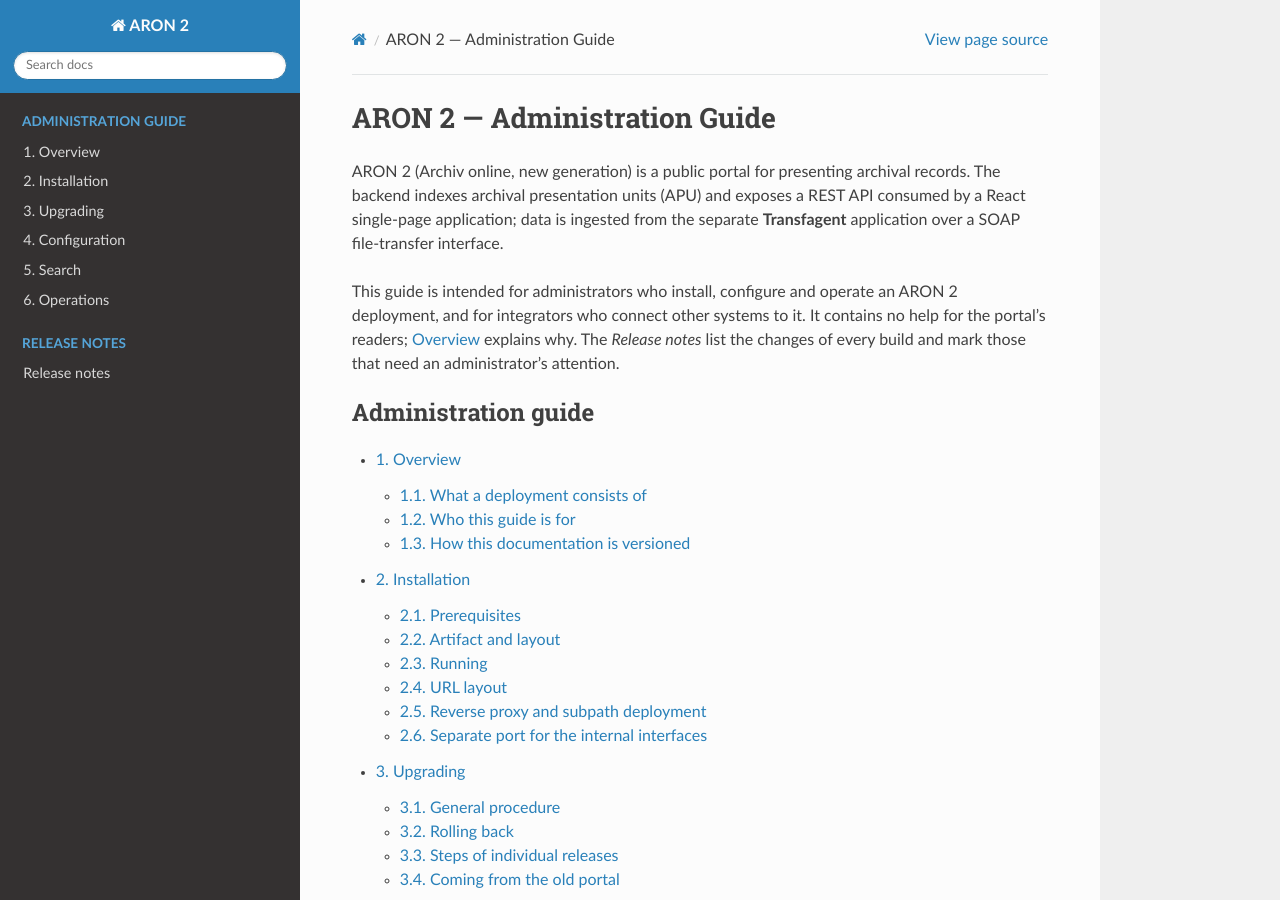
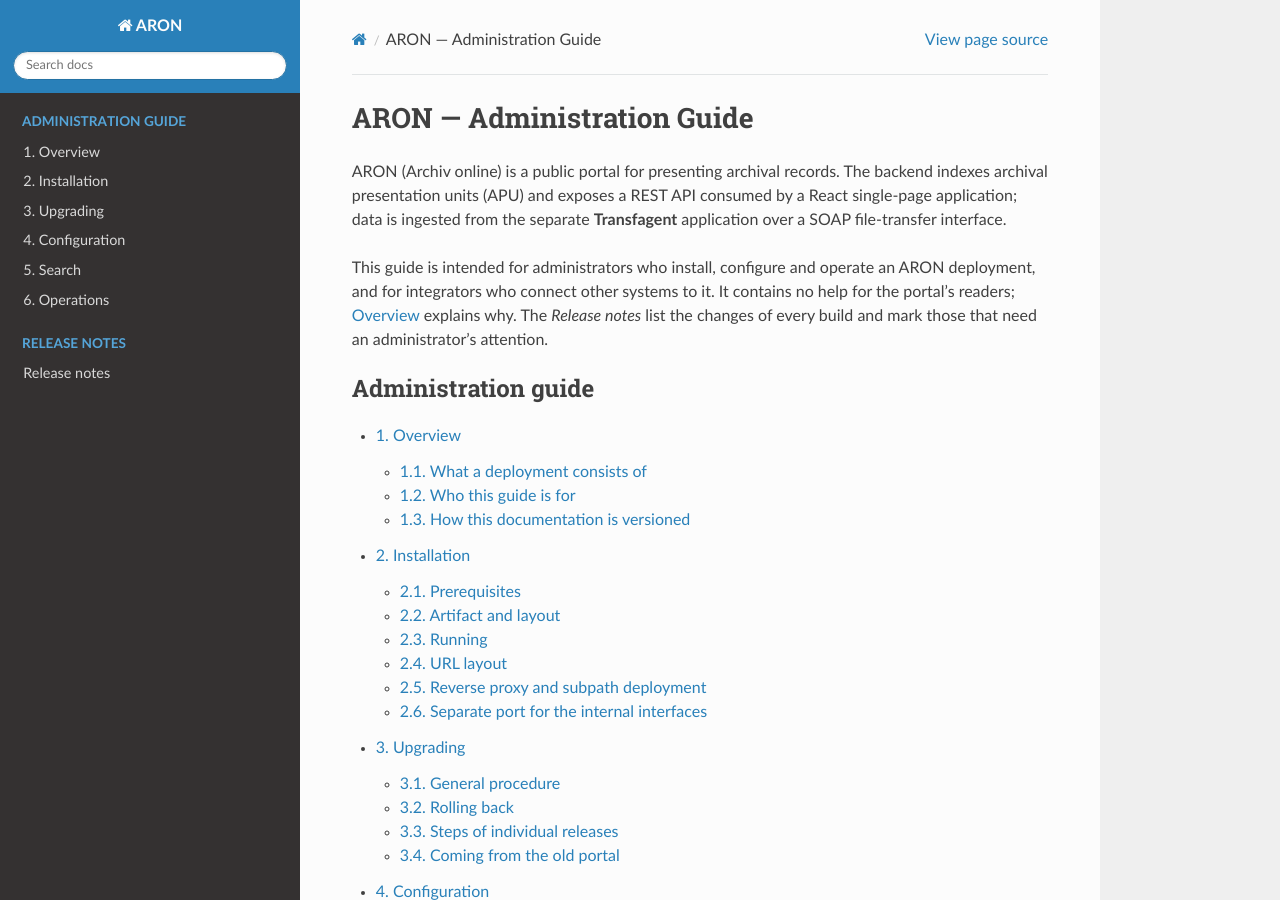
Before and after one commit to elzasw/aron, a Sphinx documentation site: the page built from doc/source/index.rst, in a window 1280 px wide and 900 px high. Built offline with Sphinx 7.4.7 and the Read the Docs theme 3.1.0, drawn with Linux system fonts in a browser that asks for light colours; some of the changed text lies outside the part shown.

Commit message:
Changed name ARON 2 -> ARON

```diff
--- a/doc/source/admin/upgrading.rst
+++ b/doc/source/admin/upgrading.rst
@@ -122,7 +122,7 @@
    :header-rows: 1
 
    * - Old portal
-     - ARON 2
+     - ARON 2.0
    * - menu, footer, home page (``configuration.js``, ``homepage.*``)
      - ``pageTemplate.yaml`` — typed ``menu:``, ``footer:`` and ``homepage:``
        sections; see :doc:`configuration`
--- a/doc/source/conf.py
+++ b/doc/source/conf.py
@@ -7,7 +7,7 @@
 
 # -- Project information -----------------------------------------------------
 
-project = 'ARON 2'
+project = 'ARON'
 copyright = '2026, LightComp v.o.s.'
 author = 'LightComp v.o.s.'
 
--- a/doc/source/index.rst
+++ b/doc/source/index.rst
@@ -1,15 +1,14 @@
-=============================
-ARON 2 — Administration Guide
-=============================
+===========================
+ARON — Administration Guide
+===========================
 
-ARON 2 (Archiv online, new generation) is a public portal for presenting
-archival records. The backend indexes archival presentation units (APU) and
-exposes a REST API consumed by a React single-page application; data is
-ingested from the separate **Transfagent** application over a SOAP
-file-transfer interface.
+ARON (Archiv online) is a public portal for presenting archival records. The
+backend indexes archival presentation units (APU) and exposes a REST API
+consumed by a React single-page application; data is ingested from the
+separate **Transfagent** application over a SOAP file-transfer interface.
 
 This guide is intended for administrators who install, configure and operate
-an ARON 2 deployment, and for integrators who connect other systems to it. It
+an ARON deployment, and for integrators who connect other systems to it. It
 contains no help for the portal's readers; :doc:`intro/overview` explains why.
 The *Release notes* list the changes of every build and mark those that need an
 administrator's attention.
--- a/doc/source/intro/overview.rst
+++ b/doc/source/intro/overview.rst
@@ -2,7 +2,7 @@
 Overview
 ========
 
-ARON 2 (*Archiv online*, new generation) is a public portal that presents
+ARON (*Archiv online*) is a public portal that presents
 archival records: fonds, archival descriptions, finding aids, institutions and
 the access points that connect them, together with the digitized material
 attached to them. It is developed by LightComp and published under the
```
